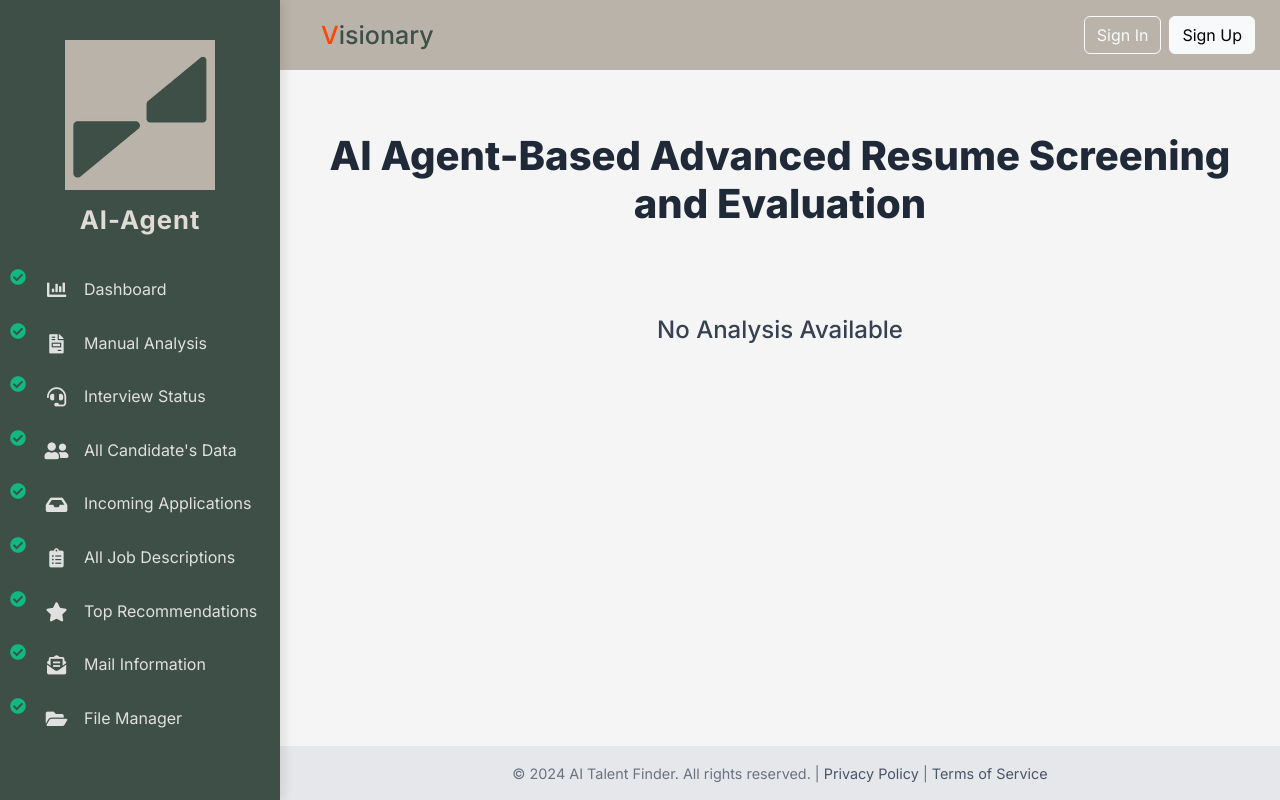
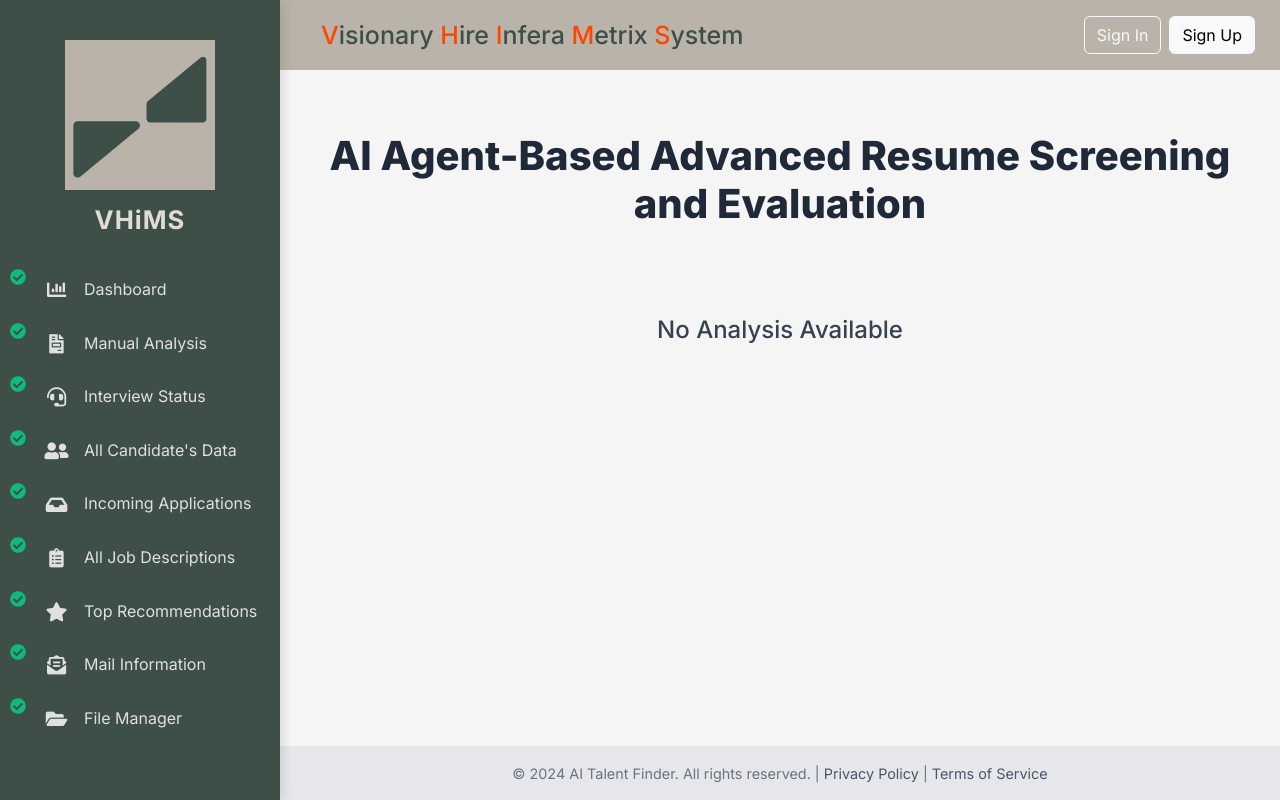
Before and after one commit to rahulsuthar7280/ATS_Application_tracking_system, a Django app: page /advance_resume_analysis/ in a window 1280 px wide. Run offline with Django 5.2, Linux system fonts and the light colour scheme; some libraries are stand-ins or nearby versions.

Commit message:
Update base.html

```diff
--- a/templates/base.html
+++ b/templates/base.html
@@ -369,8 +369,8 @@
            <div class="sidebar" style="text-align: center; margin-top: 40px;">
                 <img src="{% static '../static/logo/VHIMS_logo.jpg' %}" class="sidebar-logo">
                 <br>
-                <!-- <span class="sidebar-title" style="color: #dfdbd5;">VHiMS</span> -->
-                <span class="sidebar-title" style="color: #dfdbd5;">AI-Agent</span>
+                <span class="sidebar-title" style="color: #dfdbd5;">VHiMS</span>
+                <!-- <span class="sidebar-title" style="color: #dfdbd5;">AI-Agent</span> -->
             </div>
             <nav class="sidebar-nav" aria-label="Main Navigation">
                 <ul class="sidebar-nav-list">
@@ -458,13 +458,13 @@
                         <i class="fas fa-bars"></i>
                     </button>
                     <strong>
-                    <!-- <h5 class="mb-0 ms-3 d-none d-md-block" style="color:#3e4f47; font-size: 25px;"><span style="color: orangered;">V</span>isionary
+                    <h5 class="mb-0 ms-3 d-none d-md-block" style="color:#3e4f47; font-size: 25px;"><span style="color: orangered;">V</span>isionary
                         <span style="color: orangered;">H</span>ire
                         <span style="color: orangered;">I</span>nfera
                         <span style="color: orangered;">M</span>etrix
                         <span style="color: orangered;">S</span>ystem
-                    </h5> -->
-                    <h5 class="mb-0 ms-3 d-none d-md-block" style="color:#3e4f47; font-size: 25px;"><span style="color: orangered;">V</span>isionary
+                    </h5>
+                    <!-- <h5 class="mb-0 ms-3 d-none d-md-block" style="color:#3e4f47; font-size: 25px;"><span style="color: orangered;">V</span>isionary  -->
 
                     </h5>
                     </strong>
```
